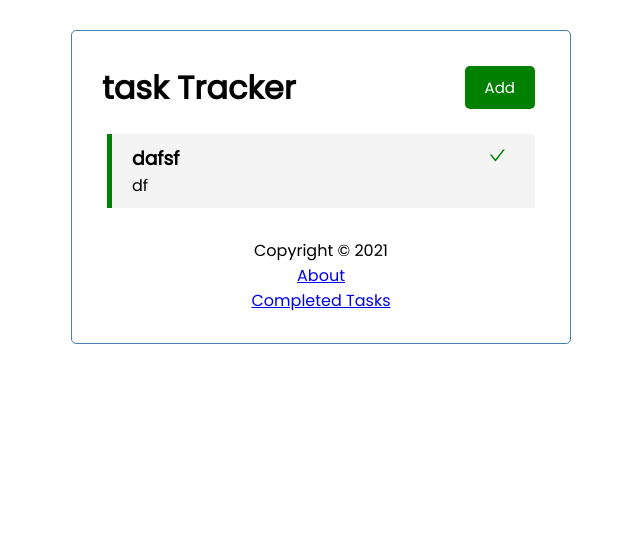
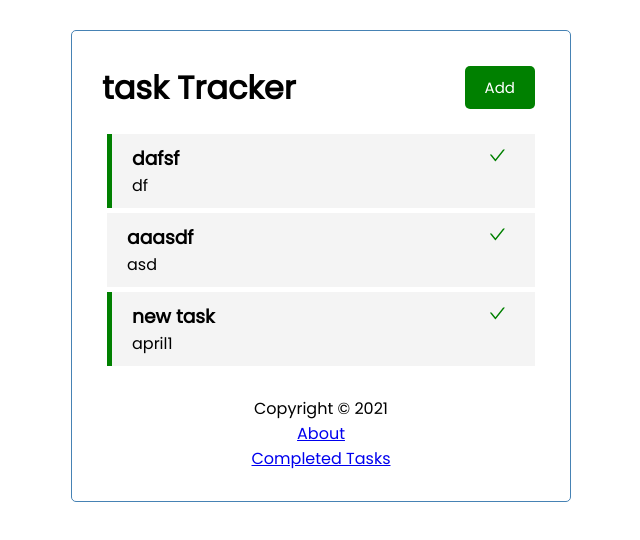
Before and after one commit to nori3506/task-tracker, a React (Create React App) app: page / in a window 1280 px wide. Shown: the top 540 px of the page, without its empty margins (319-959 px from the left). Built offline with nearby package versions, Linux system fonts and the light colour scheme; data requests are answered from the project's data file.

Commit message:
set default active value when create

```diff
--- a/db.json
+++ b/db.json
@@ -25,7 +25,15 @@
       "text": "aaasdf",
       "day": "asd",
       "reminder": false,
+      "status": "active",
       "id": 6
+    },
+    {
+      "text": "new task",
+      "day": "april1",
+      "reminder": true,
+      "status": "active",
+      "id": 7
     }
   ]
 }
--- a/src/components/AddTask.js
+++ b/src/components/AddTask.js
@@ -4,6 +4,7 @@ export const AddTask = ({ onAdd }) => {
   const [text, setText] = useState('')
   const [day, setDay] = useState('')
   const [reminder, setReminder] = useState(false)
+  const [status, setStatus] = useState('active')
 
   const onSubmit = (e) => {
     e.preventDefault()
@@ -12,7 +13,7 @@ export const AddTask = ({ onAdd }) => {
       return
     }
 
-    onAdd({ text, day, reminder })
+    onAdd({ text, day, reminder, status })
     setText('')
     setDay('')
     setReminder('')
```
